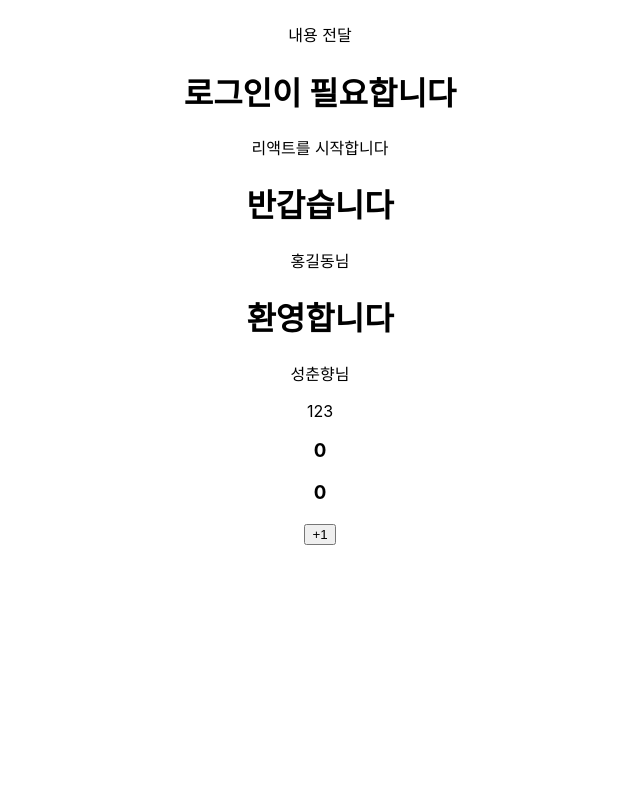
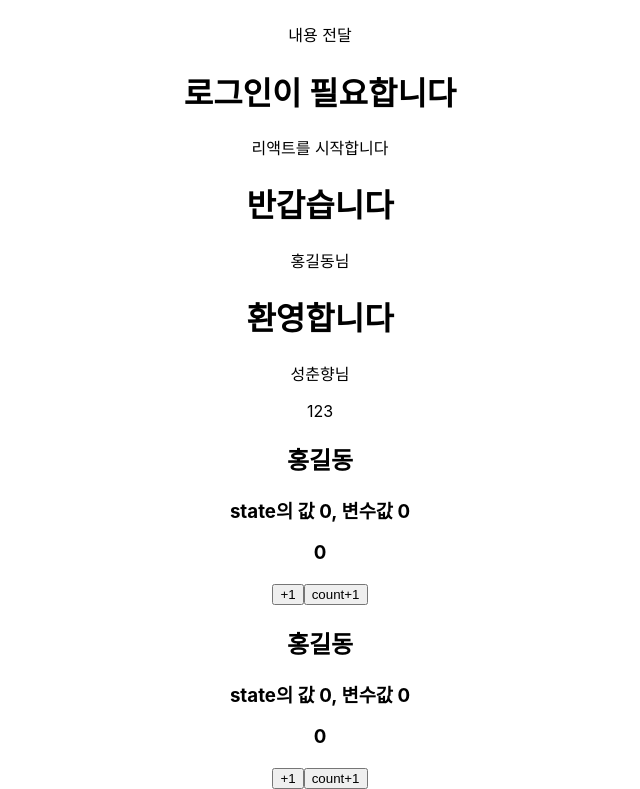
Before and after one commit to hj-Seong/2023-react, a React (Create React App) app in the folder first-react/: page / in a window 1280 px wide. Shown: the part 363-1152 px from the top of the page, without its empty margins (320-960 px from the left). Before the commit the page ends 908 px from the top, so only its background shows below. Built offline with nearby package versions, Linux system fonts and the light colour scheme; the HTML template or start-up script is replaced by a standard one.

Commit message:
0330 state2 실습

```diff
--- a/first-react/src/App.js
+++ b/first-react/src/App.js
@@ -38,7 +38,10 @@ function App() {
       <TextComp name="성춘향">환영합니다</TextComp>
       <OtherComp name={123}/>
 
-      {/** State를 가진 컴포넌트 */}
+      {/** State를 가진 컴포넌트
+       * state를 가진 컴포넌트는 다시 사용해도 독립적으로 사용
+       */}
+      <StateComp />
       <StateComp />
     </div>
   );
--- a/first-react/src/components/StateComp.jsx
+++ b/first-react/src/components/StateComp.jsx
@@ -8,25 +8,42 @@ class StateComp extends Component {
         // this.state안에 객체 형태로 값을 작성할 수 있다
         this.state = {
             number : 0,
+            name : "홍길동"
         }
     }
 
     // 화면에 출력되는 html
+    // 가상돔을 화면에 출력하기 위해 render()를 호출
+    // 호출시 render 안에서 사용한 변수는 초기화된다
+    // 초기화가 되지 않으려면 전역변수 또는 this.state 사용
+    // 업데이트 마다 화면에 표시되는 값 : state, props
     render() {
         // this.state의 값을 비구조화 할당을 통해 사용
-        const {number} = this.state;
+        const {number, name} = this.state;
+        let count = 0;
         // return의 html안에서 직접 불러와서 사용
         return(
             <div>
-                <h3>{number}</h3>
+                <h2>{name}</h2>
+                <h3>state의 값 {number}, 변수값 {count}</h3>
                 <h3>{this.state.number}</h3>
-                <button
+                <button // 리액트에서는 화살표 함수 사용
                     onClick={ ()=>{
-                        this.setState( {number: number+1} )
+                        this.setState( {number : number +1} )
                     } }
                 >
                     +1
                 </button>
+                <button
+                    onClick={()=>{
+                        count++;
+                        console.log(count)
+                    }}
+                >
+                    count+1
+                </button>
+                {/** 버튼을 눌렀을때 number 값이 -1씩 감소 */}
+                {/** 버튼을 눌렀을때 number 값이 0이 됨 */}
             </div>
         )
     }
```
